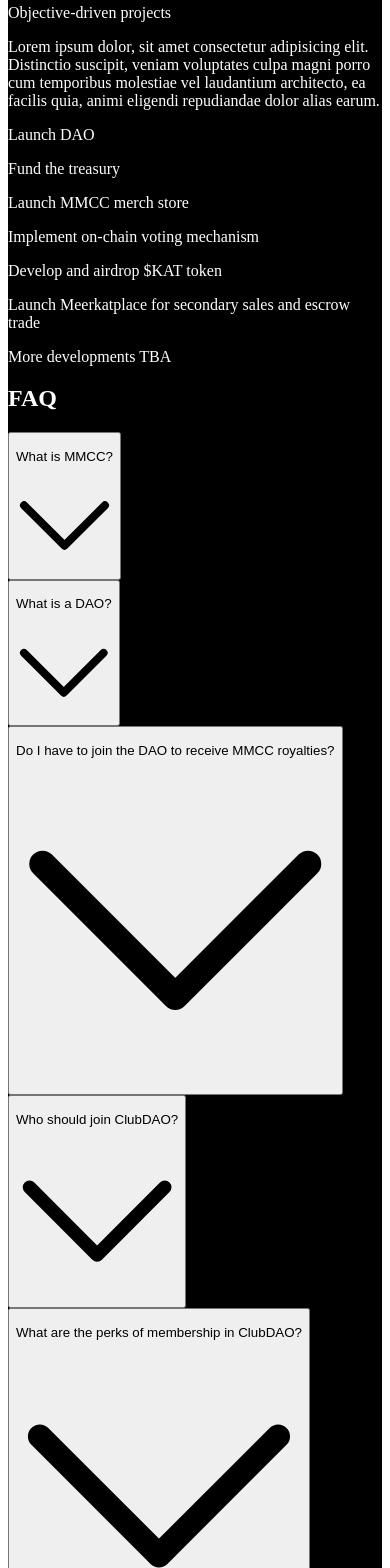
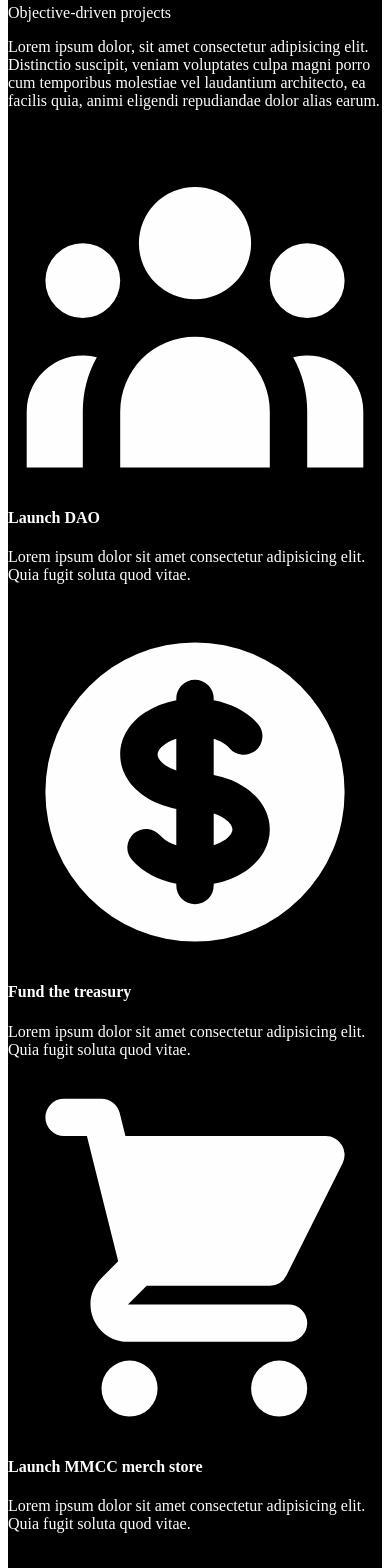
Before and after one commit to mmccdao/clubdao-frontend, a Next.js app: page / in a window 390 px wide. Shown: the part 3480-5048 px from the top of the page. Built offline with nearby package versions, Linux system fonts and the light colour scheme.

Commit message:
Add icons and tiles

```diff
--- a/components/Roadmap.tsx
+++ b/components/Roadmap.tsx
@@ -1,11 +1,30 @@
 import React, { FC, Fragment } from "react";
-import SectionHeading from "./text/SectionHeading";
+import {
+  CurrencyDollarIcon,
+  GlobeIcon,
+  SparklesIcon,
+  ShoppingCartIcon,
+  HandIcon,
+  TableIcon,
+  UserGroupIcon,
+} from "@heroicons/react/solid";
 import Section from "./Section";
 import Tile from "./Tile";
 
+const heading = "Roadmap";
+const subheading = "Objective-driven projects";
+const daoTitle = "Launch DAO";
+const treasuryTitle = "Fund the treasury";
+const storeTitle = "Launch MMCC merch store";
+const votingTitle = "Implement on-chain voting mechanism";
+const katTitle = "Develop and airdrop $KAT token";
+const marketPlaceTitle =
+  "Launch Meerkatplace for secondary sales and escrow trade";
+const tbaTitle = "More developments TBA";
+const genericDescription =
+  "Lorem ipsum dolor sit amet consectetur adipisicing elit. Quia fugit soluta quod vitae.";
+
 const Roadmap: FC = () => {
-  const heading = "Roadmap";
-  const subheading = "Objective-driven projects";
   return (
     <div id="faq" className="bg-gray-900">
       <div className="container px-6 pb-16 max-w-screen-xl mx-auto">
@@ -20,28 +39,60 @@ const Roadmap: FC = () => {
           </Fragment>
         </Section>
 
-        <div className="grid gap-4 grid-cols-2">
-          <Tile>
-            <p>Launch DAO</p>
-          </Tile>
-          <Tile>
-            <p>Fund the treasury</p>
-          </Tile>
-          <Tile>
-            <p>Launch MMCC merch store</p>
-          </Tile>
-          <Tile incomplete>
-            <p>Implement on-chain voting mechanism</p>
-          </Tile>
-          <Tile incomplete>
-            <p>Develop and airdrop $KAT token</p>
-          </Tile>
-          <Tile incomplete>
-            <p>Launch Meerkatplace for secondary sales and escrow trade</p>
-          </Tile>
-          <Tile incomplete>
-            <p>More developments TBA</p>
-          </Tile>
+        <div className="grid gap-5 grid-cols-2">
+          <Tile
+            icon={
+              <UserGroupIcon className="w-12 mr-3 fill-current inline text-blue-400" />
+            }
+            title={daoTitle}
+            description={genericDescription}
+          />
+          <Tile
+            icon={
+              <CurrencyDollarIcon className="w-12 mr-3 fill-current inline text-green-400" />
+            }
+            title={treasuryTitle}
+            description={genericDescription}
+          />
+          <Tile
+            icon={
+              <ShoppingCartIcon className="w-12 mr-3 fill-current inline text-red-400" />
+            }
+            title={storeTitle}
+            description={genericDescription}
+          />
+          <Tile
+            icon={
+              <HandIcon className="w-12 mr-3 fill-current inline text-purple-400" />
+            }
+            title={votingTitle}
+            description={genericDescription}
+            incomplete
+          />
+          <Tile
+            icon={
+              <SparklesIcon className="w-12 mr-3 fill-current inline text-yellow-400" />
+            }
+            title={katTitle}
+            description={genericDescription}
+            incomplete
+          />
+          <Tile
+            icon={
+              <TableIcon className="w-12 mr-3 fill-current inline text-green-200" />
+            }
+            title={marketPlaceTitle}
+            description={genericDescription}
+            incomplete
+          />
+          <Tile
+            icon={
+              <GlobeIcon className="w-12 mr-3 fill-current inline text-indigo-600" />
+            }
+            title={tbaTitle}
+            description={genericDescription}
+            incomplete
+          />
         </div>
       </div>
     </div>
--- a/components/Tile.tsx
+++ b/components/Tile.tsx
@@ -1,15 +1,21 @@
-import React, { FC } from "react";
+import React from "react";
 
 interface Props {
-  children: JSX.Element,
+  description: string
+  icon: JSX.Element,
   incomplete?: boolean,
+  title: string,
 }
 
 const Tile = (props: Props) => {
-  const { children, incomplete } = props;
+  const { description, icon, incomplete, title } = props;
   return (
-    <div className={"border-4 p-2 rounded-md border-gray-100 " + (incomplete && 'border-dashed')}>
-      {children}
+    <div className={"min-h-64 border-4 p-2 rounded-md border-gray-100 " + (incomplete && 'border-dashed')}>
+      <h4 className="text-md lg:text-lg xl:text-xl font-semibold">
+        {icon}
+        {title}
+      </h4>
+      <p className="font-extralight">{description}</p>
     </div>
   );
 }
--- a/package.json
+++ b/package.json
@@ -8,6 +8,7 @@
     "lint": "next lint"
   },
   "dependencies": {
+    "@heroicons/react": "^1.0.5",
     "next": "12.0.3",
     "react": "17.0.2",
     "react-dom": "17.0.2"
```
Also changed, not shown: pages/index.tsx (+4 -4 lines), 1 other file (tests, documents, lock files or other folders).
